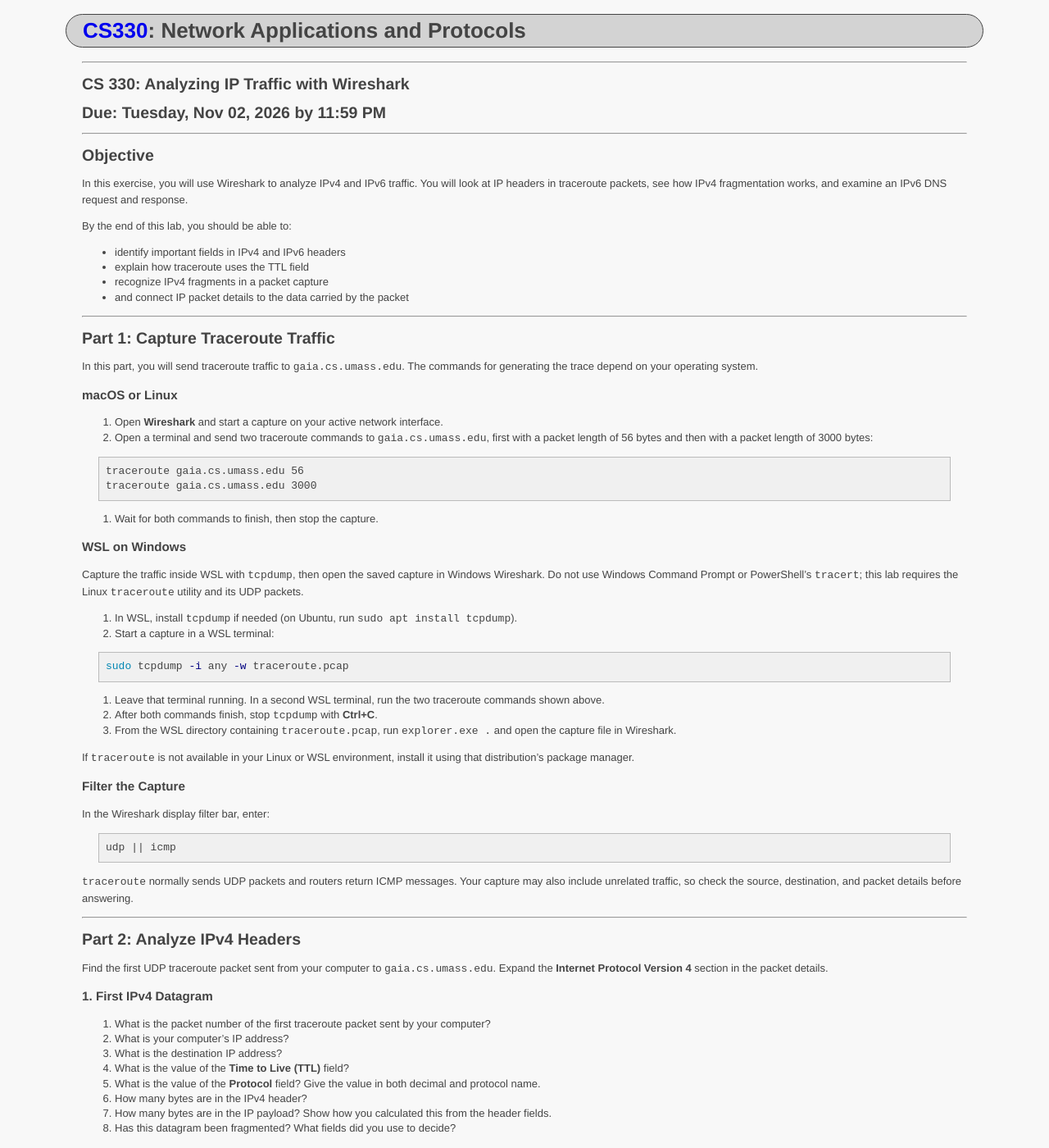
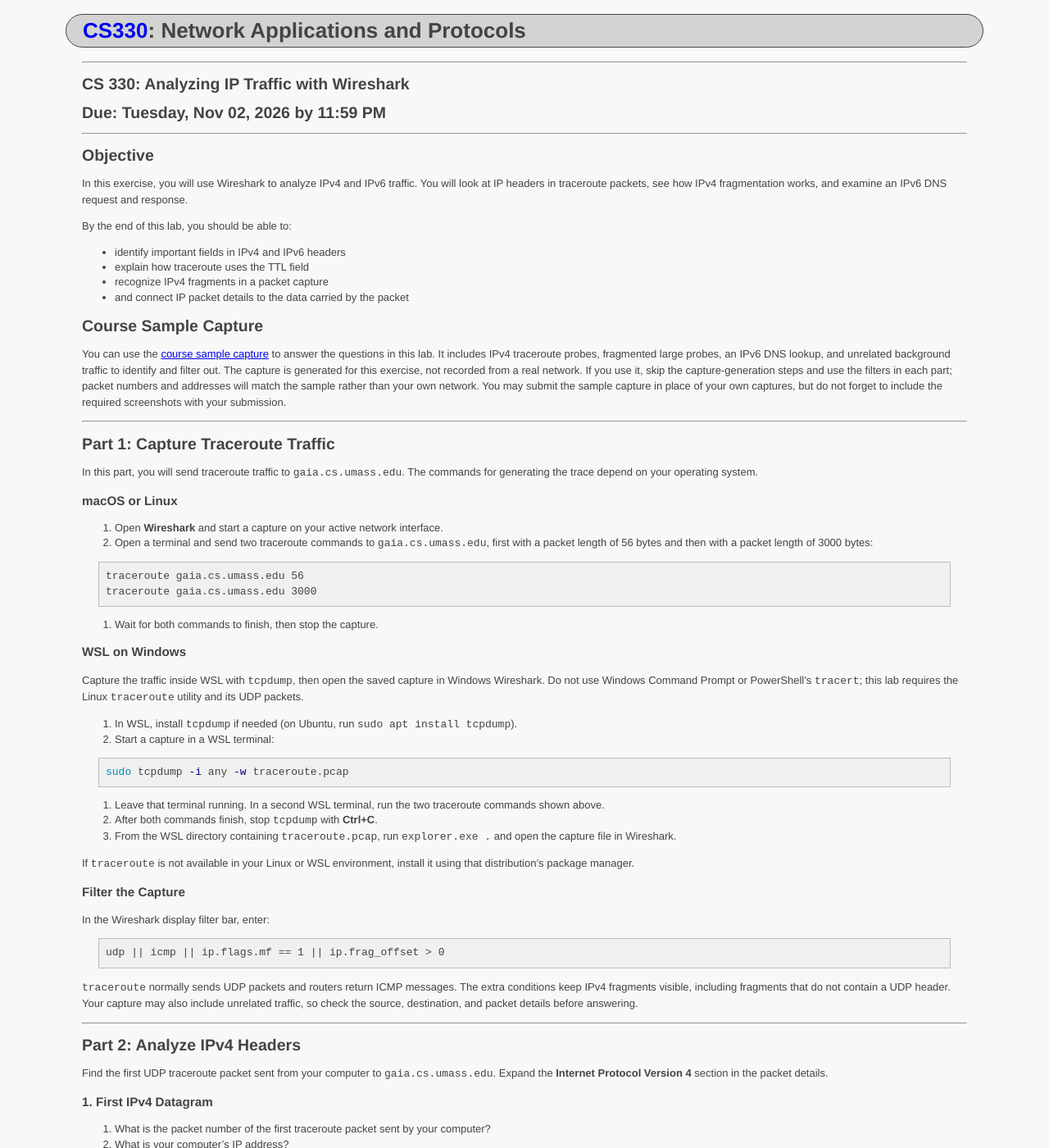
Before and after one commit to ycpcs/cs330-fall2026, a Jekyll site: the page built from assignments/wireshark-ip.md, in a window 1280 px wide and 1400 px high. Shown: the whole window at 82% size. Built offline with Jekyll 4.4.1, drawn with Linux system fonts in a browser that asks for light colours; some of the changed text lies outside the part shown.

Commit message:
add wireshark capure

````diff
--- a/assignments/wireshark-ip.md
+++ b/assignments/wireshark-ip.md
@@ -22,6 +22,10 @@ By the end of this lab, you should be able to:
 - explain how traceroute uses the TTL field
 - recognize IPv4 fragments in a packet capture
 - and connect IP packet details to the data carried by the packet
+
+## Course Sample Capture
+
+You can use the [course sample capture](wireshark-ip-sample.pcap) to answer the questions in this lab. It includes IPv4 traceroute probes, fragmented large probes, an IPv6 DNS lookup, and unrelated background traffic to identify and filter out. The capture is generated for this exercise, not recorded from a real network. If you use it, skip the capture-generation steps and use the filters in each part; packet numbers and addresses will match the sample rather than your own network. You may submit the sample capture in place of your own captures, but do not forget to include the required screenshots with your submission.
 
 ---
 
@@ -63,10 +67,10 @@ If `traceroute` is not available in your Linux or WSL environment, install it us
 In the Wireshark display filter bar, enter:
 
 ```text
-udp || icmp
+udp || icmp || ip.flags.mf == 1 || ip.frag_offset > 0
 ```
 
-`traceroute` normally sends UDP packets and routers return ICMP messages. Your capture may also include unrelated traffic, so check the source, destination, and packet details before answering.
+`traceroute` normally sends UDP packets and routers return ICMP messages. The extra conditions keep IPv4 fragments visible, including fragments that do not contain a UDP header. Your capture may also include unrelated traffic, so check the source, destination, and packet details before answering.
 
 ---
 
@@ -136,7 +140,7 @@ In the packet list, find an outgoing IPv4 datagram containing a large traceroute
 
 ## Part 4: Take a Look at IPv6
 
-Capture your own IPv6 DNS lookup for the AAAA record for `youtube.com`. The `-6` option makes `dig` use IPv6 to contact the DNS server; requesting an AAAA record by itself does not ensure that the DNS traffic uses IPv6.
+Capture your own IPv6 DNS lookup for the AAAA record for `youtube.com`, or use the IPv6 DNS exchange in the [course sample capture](wireshark-ip-sample.pcap). The `-6` option makes `dig` use IPv6 to contact the DNS server; requesting an AAAA record by itself does not ensure that the DNS traffic uses IPv6.
 
 On macOS or Linux, start a Wireshark capture on your active network interface. On WSL, capture inside WSL with `tcpdump` and open the saved capture in Windows Wireshark:
 
@@ -204,8 +208,8 @@ Post your answers in [Marmoset](https://cs.ycp.edu/marmoset) by the scheduled du
 Please submit the following:
 
 - your answers to all questions,
-- a copy of your packet capture file (`.pcap` or `.pcapng`) for Part 1,
-- a copy of your IPv6 DNS capture file (`.pcap` or `.pcapng`) for Part 4,
+- a copy of your packet capture file (`.pcap` or `.pcapng`) for Part 1 (or the course sample capture, if used),
+- a copy of your IPv6 DNS capture file (`.pcap` or `.pcapng`) for Part 4 (or the course sample capture, if used),
 - a screenshot of the first traceroute packet with its IPv4 header expanded,
 - a screenshot showing the IPv4 fragments and their header details,
 - and a screenshot of the IPv6 DNS request or response with the IPv6 header expanded.
````
Also changed, not shown: 1 other file.
